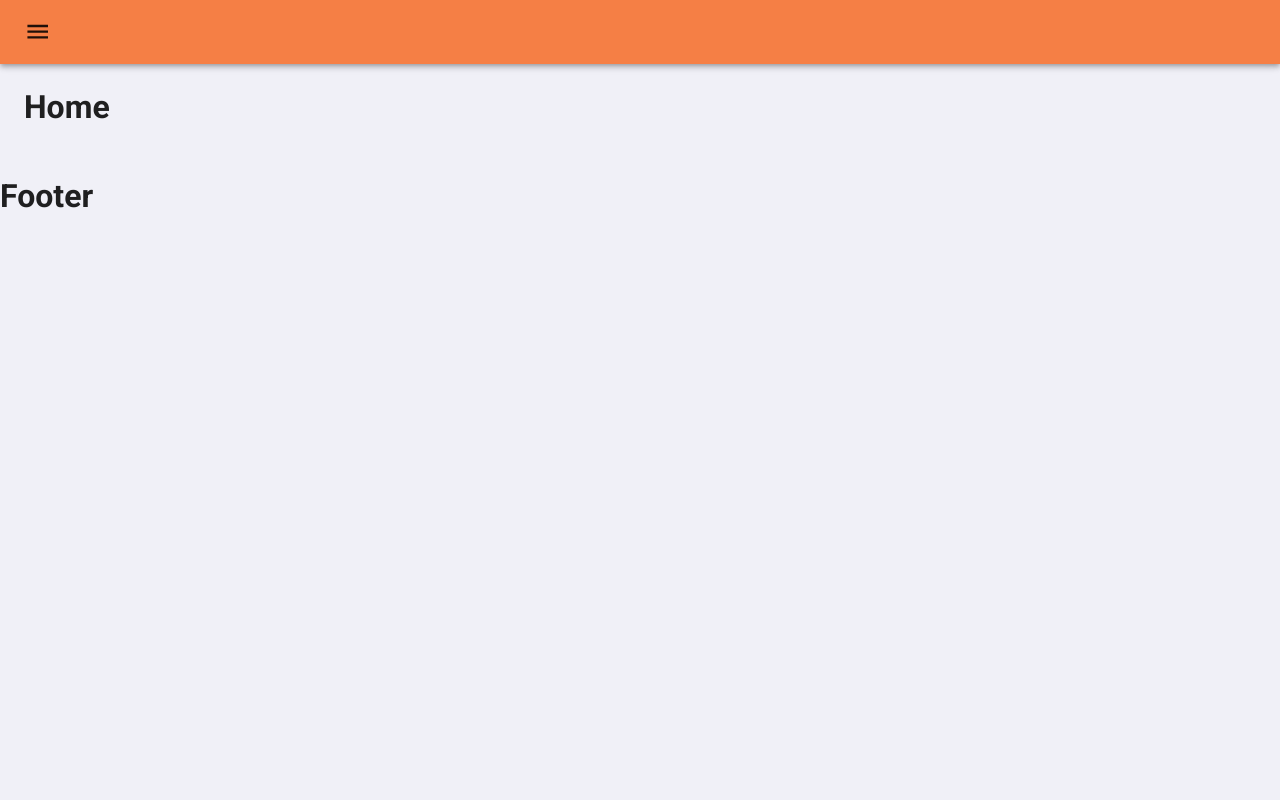
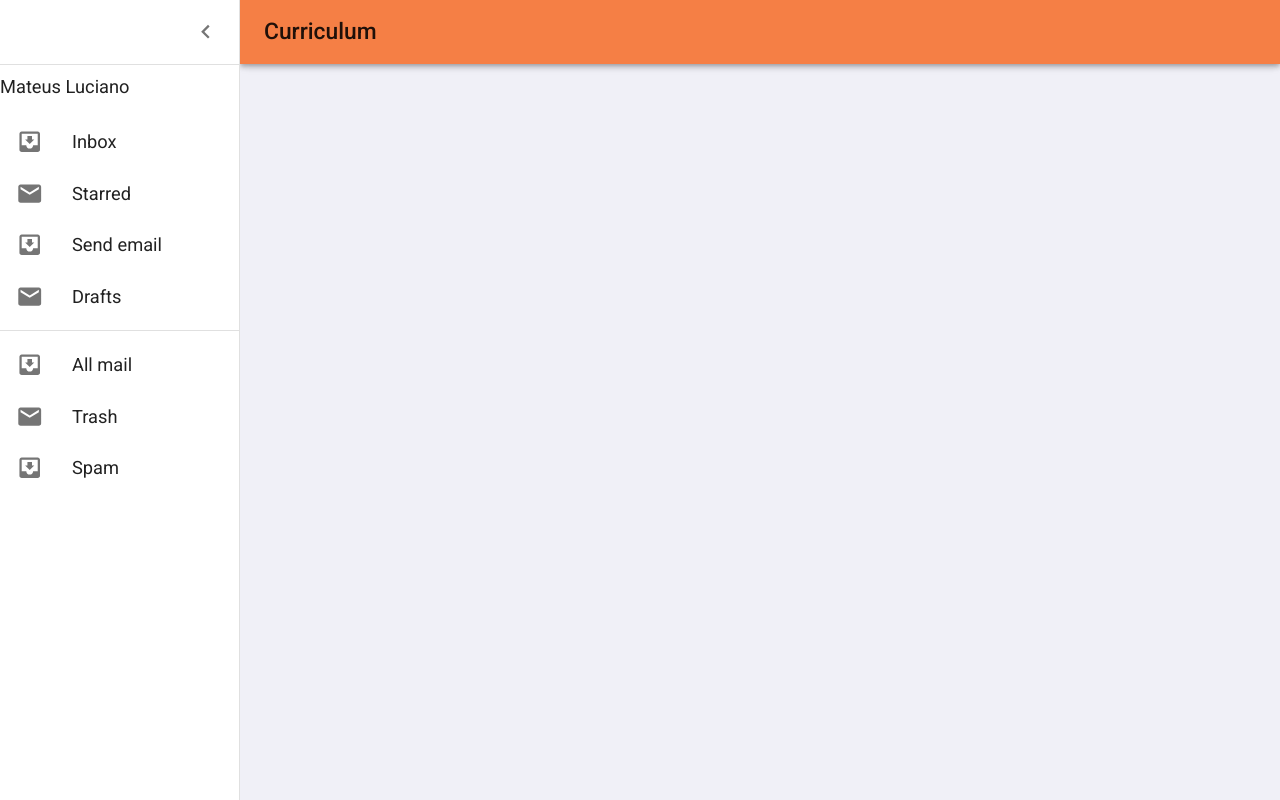
Before and after one commit to mateus-luciano/curriculum-frontend, a React (Create React App) app: page / in a window 1280 px wide. Both pictures are taken after a click on the button "open drawer". Built offline with nearby package versions, Linux system fonts and the light colour scheme.

Commit message:
updated header

```diff
--- a/src/components/Header/index.jsx
+++ b/src/components/Header/index.jsx
@@ -1,24 +1,103 @@
-import { AppBar, Toolbar, IconButton } from '@material-ui/core';
+import React from 'react';
+import clsx from 'clsx';
+import { useTheme } from '@material-ui/core/styles';
+import Drawer from '@material-ui/core/Drawer';
+import CssBaseline from '@material-ui/core/CssBaseline';
+import AppBar from '@material-ui/core/AppBar';
+import Toolbar from '@material-ui/core/Toolbar';
+import List from '@material-ui/core/List';
+import Typography from '@material-ui/core/Typography';
+import Divider from '@material-ui/core/Divider';
+import IconButton from '@material-ui/core/IconButton';
 import MenuIcon from '@material-ui/icons/Menu';
+import ChevronLeftIcon from '@material-ui/icons/ChevronLeft';
+import ChevronRightIcon from '@material-ui/icons/ChevronRight';
+import ListItem from '@material-ui/core/ListItem';
+import ListItemIcon from '@material-ui/core/ListItemIcon';
+import ListItemText from '@material-ui/core/ListItemText';
+import InboxIcon from '@material-ui/icons/MoveToInbox';
+import MailIcon from '@material-ui/icons/Mail';
 
 import useStyles from './styles';
 
-export default function Header() {
+export default function PersistentDrawerLeft() {
   const classes = useStyles();
+  const theme = useTheme();
+  const [open, setOpen] = React.useState(false);
+
+  const handleDrawerOpen = () => {
+    setOpen(true);
+  };
+
+  const handleDrawerClose = () => {
+    setOpen(false);
+  };
 
   return (
     <div className={classes.root}>
-      <AppBar position="static">
+      <CssBaseline />
+      <AppBar
+        position="fixed"
+        className={clsx(classes.appBar, {
+          [classes.appBarShift]: open,
+        })}
+      >
         <Toolbar>
           <IconButton
-          edge="start"
-          className={classes.menuButton}
-          color="inherit"
-          aria-label="menu">
+            color="inherit"
+            aria-label="open drawer"
+            onClick={handleDrawerOpen}
+            edge="start"
+            className={clsx(classes.menuButton, open && classes.hide)}
+          >
             <MenuIcon />
           </IconButton>
+          <Typography variant="h6" noWrap>
+            Curriculum
+          </Typography>
         </Toolbar>
       </AppBar>
+      <Drawer
+        className={classes.drawer}
+        variant="persistent"
+        anchor="left"
+        open={open}
+        classes={{
+          paper: classes.drawerPaper,
+        }}
+      >
+        <div className={classes.drawerHeader}>
+          <IconButton onClick={handleDrawerClose}>
+            {theme.direction === 'ltr' ? <ChevronLeftIcon /> : <ChevronRightIcon />}
+          </IconButton>
+        </div>
+        <Divider />
+        <List>
+          <Typography paragraph>Mateus Luciano</Typography>
+          {['Inbox', 'Starred', 'Send email', 'Drafts'].map((text, index) => (
+            <ListItem button key={text}>
+              <ListItemIcon>{index % 2 === 0 ? <InboxIcon /> : <MailIcon />}</ListItemIcon>
+              <ListItemText primary={text} />
+            </ListItem>
+          ))}
+        </List>
+        <Divider />
+        <List>
+          {['All mail', 'Trash', 'Spam'].map((text, index) => (
+            <ListItem button key={text}>
+              <ListItemIcon>{index % 2 === 0 ? <InboxIcon /> : <MailIcon />}</ListItemIcon>
+              <ListItemText primary={text} />
+            </ListItem>
+          ))}
+        </List>
+      </Drawer>
+      <main
+        className={clsx(classes.content, {
+          [classes.contentShift]: open,
+        })}
+      >
+        <div className={classes.drawerHeader} />
+      </main>
     </div>
   );
 }
--- a/src/components/Header/styles.jsx
+++ b/src/components/Header/styles.jsx
@@ -1,12 +1,61 @@
 import { makeStyles } from '@material-ui/core/styles';
 
+const drawerWidth = 240;
 const useStyles = makeStyles((theme) => ({
   root: {
-    flexGrow: 1,
+    display: 'flex',
+  },
+  appBar: {
+    transition: theme.transitions.create(['margin', 'width'], {
+      easing: theme.transitions.easing.sharp,
+      duration: theme.transitions.duration.leavingScreen,
+    }),
+  },
+  appBarShift: {
+    width: `calc(100% - ${drawerWidth}px)`,
+    marginLeft: drawerWidth,
+    transition: theme.transitions.create(['margin', 'width'], {
+      easing: theme.transitions.easing.easeOut,
+      duration: theme.transitions.duration.enteringScreen,
+    }),
   },
   menuButton: {
     marginRight: theme.spacing(2),
   },
+  hide: {
+    display: 'none',
+  },
+  drawer: {
+    width: drawerWidth,
+    flexShrink: 0,
+  },
+  drawerPaper: {
+    width: drawerWidth,
+  },
+  drawerHeader: {
+    display: 'flex',
+    alignItems: 'center',
+    padding: theme.spacing(0, 1),
+    // necessary for content to be below app bar
+    ...theme.mixins.toolbar,
+    justifyContent: 'flex-end',
+  },
+  content: {
+    flexGrow: 1,
+    padding: theme.spacing(3),
+    transition: theme.transitions.create('margin', {
+      easing: theme.transitions.easing.sharp,
+      duration: theme.transitions.duration.leavingScreen,
+    }),
+    marginLeft: -drawerWidth,
+  },
+  contentShift: {
+    transition: theme.transitions.create('margin', {
+      easing: theme.transitions.easing.easeOut,
+      duration: theme.transitions.duration.enteringScreen,
+    }),
+    marginLeft: 0,
+  },
 }));
 
 export default useStyles;
```
